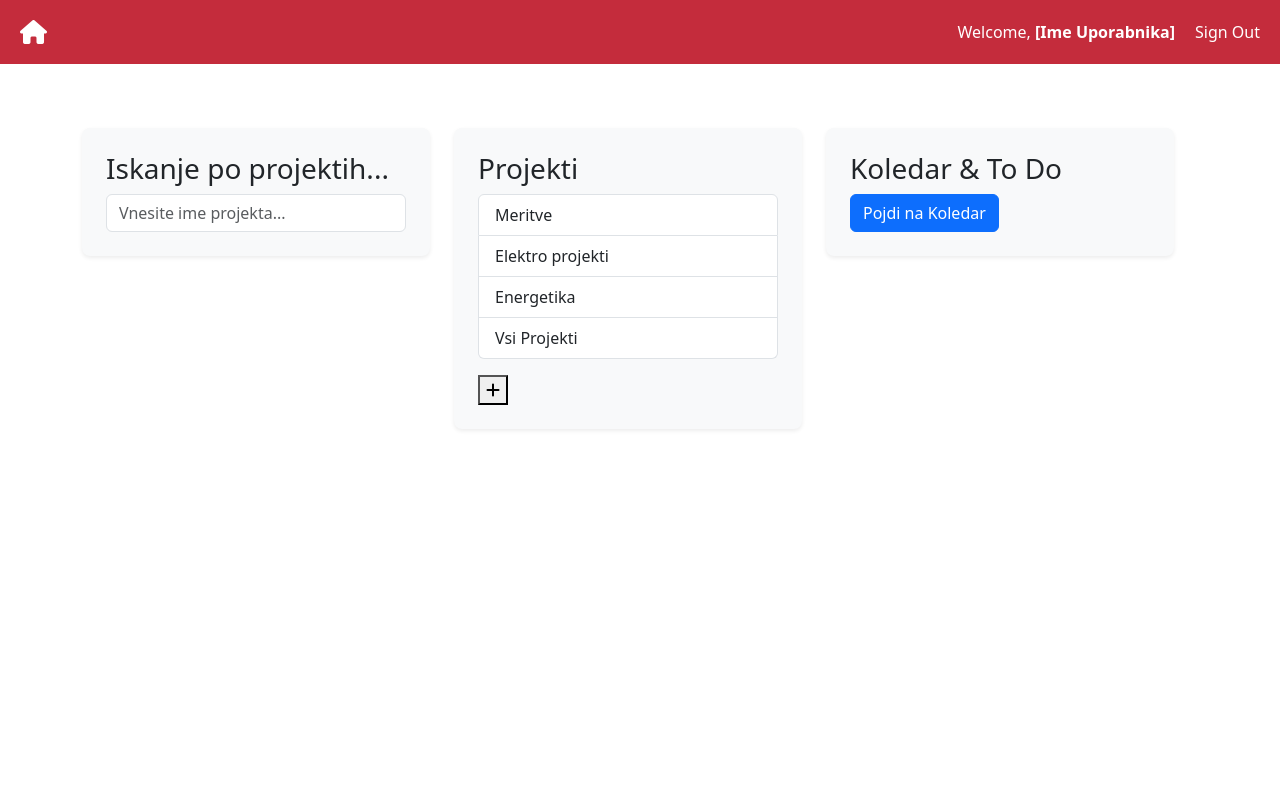
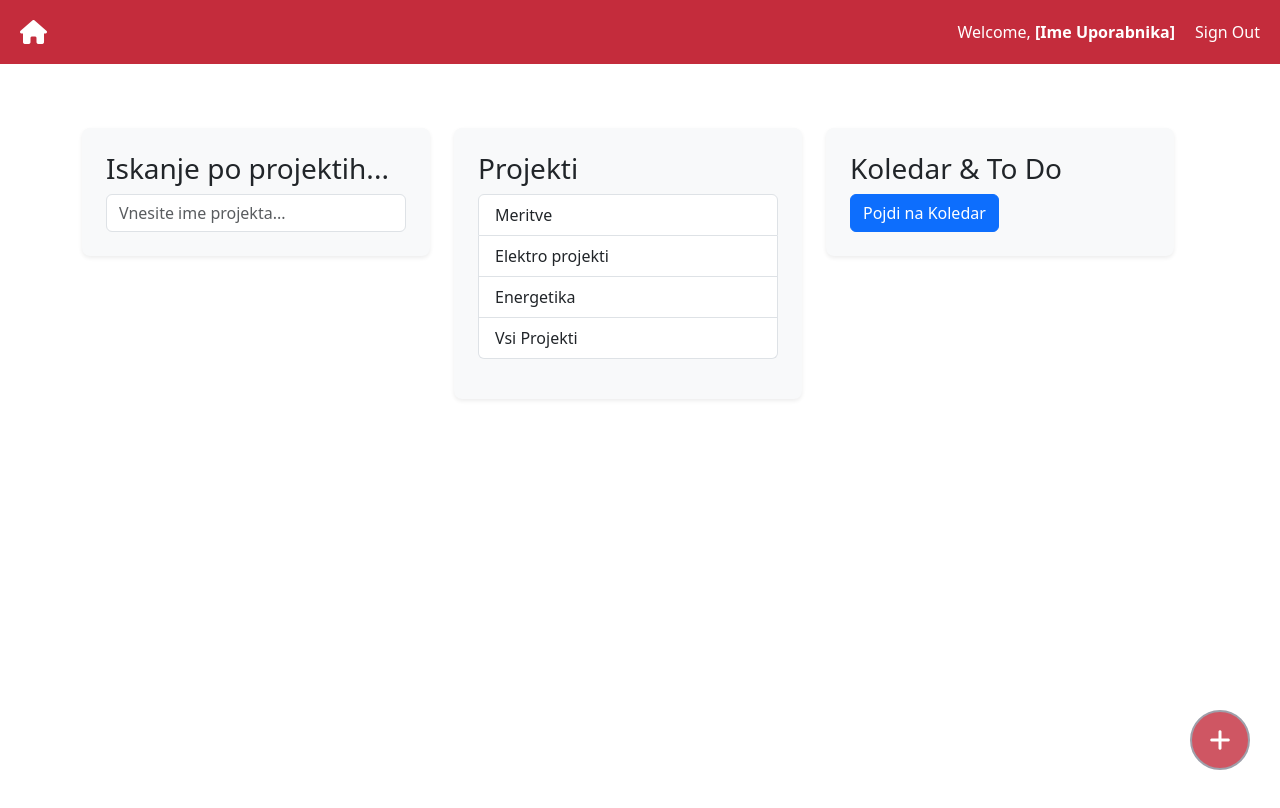
Before and after one commit to Deyc11/React_Elektro_Inzeniring_TB_Website, a React (Vite) app: page / in a window 1280 px wide. Shown: the top 808 px of the page. Built offline with nearby package versions, Linux system fonts and the light colour scheme.

Commit message:
dodajanje gumba, ki se ne deluje

```diff
--- a/src/components/ProjectList/ProjectList.css
+++ b/src/components/ProjectList/ProjectList.css
@@ -0,0 +1,27 @@
+.add-project {
+    position: fixed;
+    bottom: 30px; /* Postavi gumb v spodnji desni kot */
+    right: 30px; /* Postavi gumb v spodnji desni kot */
+    width: 60px; /* Širina gumba */
+    height: 60px; /* Višina gumba */
+    display: flex;
+    align-items: center;
+    justify-content: center;
+    font-size: 1.5rem;
+    color: white;
+    border: 2px solid #878895;
+    border-radius: 50%; /* Okrogel gumb */
+    background-color: #c42c3c; /* Ozadje gumba */
+    cursor: pointer;
+    opacity: 0.8; /* Malo prosojnosti */
+    transition: all 0.3s ease; /* Animacija ob prehodu */
+  }
+
+  .add-project:hover {
+    opacity: 1;
+    transform: scale(1.1); /* Povečaj gumb ob premiku miške */
+  }
+
+  .add-project:active {
+    transform: scale(0.95); /* Zmanjšaj gumb ob kliku */
+  }
--- a/src/components/ProjectList/ProjectList.jsx
+++ b/src/components/ProjectList/ProjectList.jsx
@@ -1,7 +1,33 @@
-import React from "react";
+import React, { useState, useRef, useEffect } from "react";
 import "./ProjectList.css";
 
 const ProjectList = () => {
+  // State za vidnost obrazca
+  const [isFormVisible, setIsFormVisible] = useState(false);
+  const formRef = useRef(null); // Referenca na obrazec za sledenje klikom izven njega
+
+  // Funkcija za prikaz obrazca
+  const toggleFormVisibility = () => {
+    setIsFormVisible(!isFormVisible); // Preklopi stanje za vidnost obrazca
+  };
+
+  // Funkcija za zapiranje obrazca
+  const closeForm = () => {
+    setIsFormVisible(false);
+  };
+
+  // Zapri obrazec, če klikneš izven njega
+  useEffect(() => {
+    const handleClickOutside = (event) => {
+      if (formRef.current && !formRef.current.contains(event.target)) {
+        closeForm();
+      }
+    };
+
+    document.addEventListener("click", handleClickOutside);
+    return () => document.removeEventListener("click", handleClickOutside);
+  }, []);
+
   return (
     <div className="window-box p-4 shadow-sm">
       <h3>Projekti</h3>
@@ -11,9 +37,44 @@ const ProjectList = () => {
         <li className="list-group-item">Energetika</li>
         <li className="list-group-item">Vsi Projekti</li>
       </ul>
-      <button className="add-project">
+
+      {/* Gumb za prikaz obrazca */}
+      <button className="add-project" onClick={toggleFormVisibility}>
         <i className="fas fa-plus"></i>
       </button>
+
+      {/* Obrazec za dodajanje projekta */}
+      {isFormVisible && (
+        <div className="add-project-wrapper active" ref={formRef}>
+          <div className="add-project-header">
+            <div className="title">Nov Projekt</div>
+            <button className="close" onClick={closeForm}>
+              X
+            </button>
+          </div>
+          <div className="add-project-body">
+            <div className="add-project-input">
+              <input type="text" placeholder="Ime Projekta" className="project-name" />
+            </div>
+            <div className="add-project-input">
+              <select className="project-type">
+                <option value="" disabled selected>
+                  Vrsta Projekta
+                </option>
+                <option value="meritve">Meritve</option>
+                <option value="Elektro_projekti">Elektro Projekti</option>
+                <option value="Energetika">Energetika</option>
+              </select>
+            </div>
+            <div className="add-project-documents">
+              <input type="file" className="project-documents" />
+            </div>
+          </div>
+          <div className="add-project-footer">
+            <button className="btn btn-primary">+ Nov projekt</button>
+          </div>
+        </div>
+      )}
     </div>
   );
 };
```
